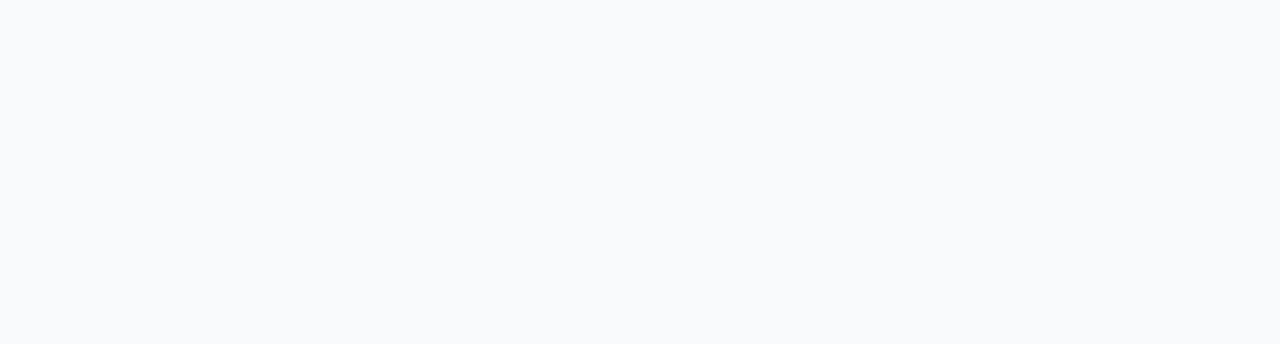
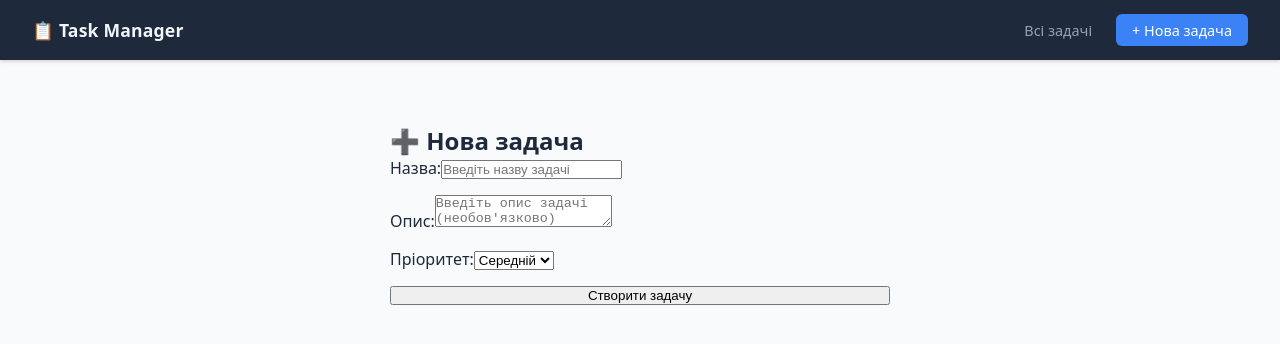
Before and after one commit to maksim-stack/web-programming-labs, a React (Vite) app in the folder web-programming-labs/lab4/: page /tasks/new in a window 1280 px wide. Before the commit this address had no page. Shown: the top 344 px of the page. Built offline with nearby package versions, Linux system fonts and the light colour scheme.

Commit message:
Lab 4: Add NewTaskPage with form submission

```diff
--- a/web-programming-labs/lab4/src/App.tsx
+++ b/web-programming-labs/lab4/src/App.tsx
@@ -1,9 +1,9 @@
 import { useState } from "react";
 import { BrowserRouter, Routes, Route, Navigate } from "react-router";
-// import Layout from "./components/Layout/Layout";
-// import TasksPage from "./pages/TasksPage/TasksPage";
-// import TaskDetailPage from "./pages/TaskDetailPage/TaskDetailPage";
-// import NewTaskPage from "./pages/NewTaskPage/NewTaskPage";
+import Layout from "./components/Layout/Layout";
+import TasksPage from "./pages/TasksPage/TasksPage";
+import TaskDetailPage from "./pages/TaskDetailPage/TaskDetailPage";
+import NewTaskPage from "./pages/NewTaskPage/NewTaskPage";
 import { INITIAL_TASKS } from "./data/initialTasks";
 import type { Task } from "./types/task";
 
@@ -18,7 +18,7 @@ export default function App() {
   return (
     <BrowserRouter>
       <Routes>
-        {/*<Route path="/" element={<Layout />}>
+        <Route path="/" element={<Layout />}>
           <Route index element={<Navigate to="/tasks" replace />} />
           <Route path="tasks" element={<TasksPage tasks={tasks} onDelete={deleteTask} />} />
           <Route path="tasks/new" element={<NewTaskPage onAdd={addTask} />} />
@@ -26,7 +26,7 @@ export default function App() {
             path="tasks/:id"
             element={<TaskDetailPage tasks={tasks} onUpdate={updateTask} onDelete={deleteTask} />}
           />
-        </Route>*/}
+        </Route>
       </Routes>
     </BrowserRouter>
   );
--- a/web-programming-labs/lab4/src/pages/NewTaskPage/NewTaskPage.tsx
+++ b/web-programming-labs/lab4/src/pages/NewTaskPage/NewTaskPage.tsx
@@ -0,0 +1,74 @@
+import { useState } from "react";
+import { useNavigate } from "react-router";
+import type { Task, TaskPriority, TaskStatus } from "../../types/task";
+
+interface NewTaskPageProps {
+  onAdd: (task: Task) => void;
+}
+
+export default function NewTaskPage({ onAdd }: NewTaskPageProps) {
+  const navigate = useNavigate();
+
+  const [title, setTitle] = useState("");
+  const [description, setDescription] = useState("");
+  const [priority, setPriority] = useState<TaskPriority>("medium");
+
+  const handleSubmit = (e: React.FormEvent) => {
+    e.preventDefault();
+
+    if (!title.trim()) {
+      alert("Назва задачі обов'язкова!");
+      return;
+    }
+
+    const newTask: Task = {
+      id: crypto.randomUUID(),
+      title,
+      description,
+      status: "todo" as TaskStatus,
+      priority,
+      createdAt: new Date(),
+    };
+
+    onAdd(newTask);
+    navigate("/tasks");
+  };
+
+  return (
+    <div style={{ maxWidth: "500px", margin: "2rem auto" }}>
+      <h2>➕ Нова задача</h2>
+      <form onSubmit={handleSubmit} style={{ display: "flex", flexDirection: "column", gap: "1rem" }}>
+        <label>
+          Назва:
+          <input
+            type="text"
+            value={title}
+            onChange={(e) => setTitle(e.target.value)}
+            placeholder="Введіть назву задачі"
+            required
+          />
+        </label>
+
+        <label>
+          Опис:
+          <textarea
+            value={description}
+            onChange={(e) => setDescription(e.target.value)}
+            placeholder="Введіть опис задачі (необов'язково)"
+          />
+        </label>
+
+        <label>
+          Пріоритет:
+          <select value={priority} onChange={(e) => setPriority(e.target.value as TaskPriority)}>
+            <option value="low">Низький</option>
+            <option value="medium">Середній</option>
+            <option value="high">Високий</option>
+          </select>
+        </label>
+
+        <button type="submit">Створити задачу</button>
+      </form>
+    </div>
+  );
+}
```
Also changed, not shown: web-programming-labs/lab4/src/pages/NewTaskPage/NewTaskPage.module.css (+29 -0 lines).
